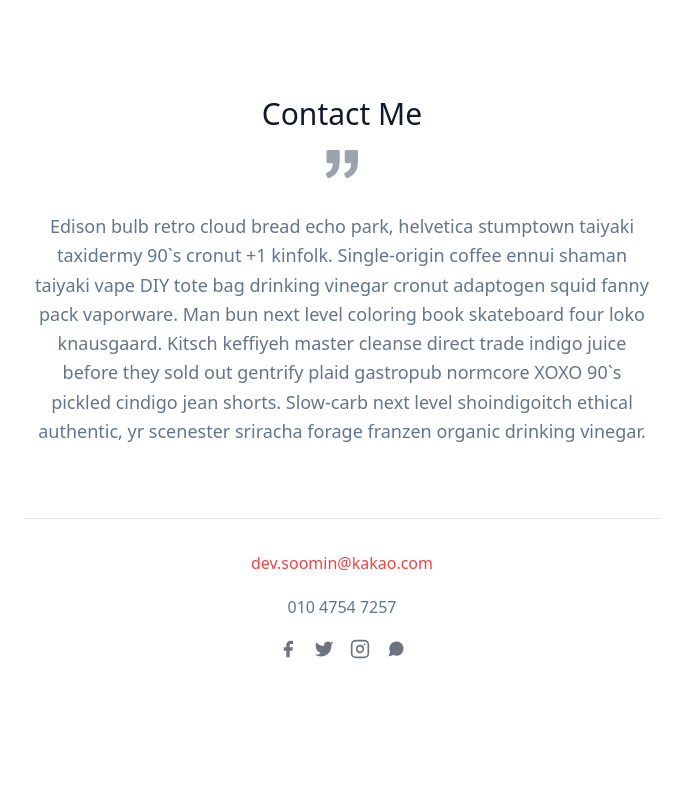
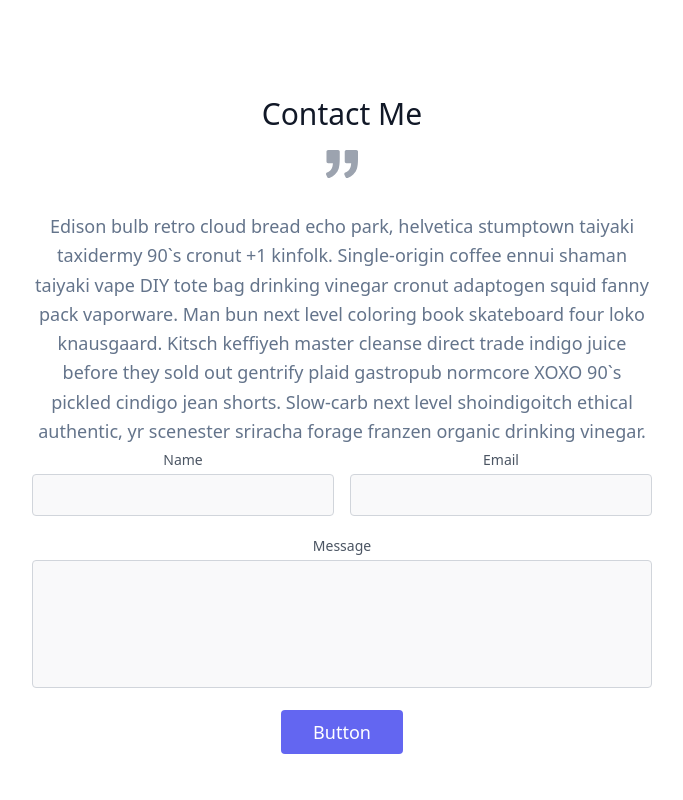
Before and after one commit to jinsumin/next-portfolio, a Next.js app: page /contacts in a window 1280 px wide. Shown: the top 800 px of the page, without its empty margins (298-981 px from the left). Built offline with nearby package versions, Linux system fonts and the light colour scheme.

Commit message:
api route : data submit

```diff
--- a/config/index.js
+++ b/config/index.js
@@ -1,2 +1,4 @@
 export const DATABASE_ID = process.env.NOTION_DATABASE_ID
 export const TOKEN = process.env.NOTION_TOKEN
+export const DATABASE_ID_FOR_USERS = process.env.NOTION_DATABASE_ID_FOR_USERS
+export const TOKEN_FOR_USERS = process.env.NOTION_TOKEN_FOR_USERS
--- a/package.json
+++ b/package.json
@@ -9,12 +9,14 @@
     "lint": "next lint"
   },
   "dependencies": {
+    "@notionhq/client": "^1.0.4",
     "dotenv": "^16.0.1",
     "next": "12.2.0",
     "next-themes": "^0.2.0",
     "react": "18.2.0",
     "react-dom": "18.2.0",
     "react-lottie-player": "^1.4.3",
+    "react-toastify": "^9.0.5",
     "typewriter-effect": "^2.19.0"
   },
   "devDependencies": {
--- a/pages/api/hello.js
+++ /dev/null
@@ -1,5 +0,0 @@
-// Next.js API route support: https://nextjs.org/docs/api-routes/introduction
-
-export default function handler(req, res) {
-  res.status(200).json({ name: 'John Doe' })
-}
--- /dev/null
+++ b/pages/api/submit-form.js
@@ -0,0 +1,50 @@
+// Next.js API route support: https://nextjs.org/docs/api-routes/introduction
+import { TOKEN_FOR_USERS, DATABASE_ID_FOR_USERS } from "../../config";
+
+const { Client } = require("@notionhq/client");
+
+const notion = new Client({
+  auth: TOKEN_FOR_USERS,
+});
+
+export default async function handler(req, res) {
+  if (req.method !== "POST") {
+    return res
+      .status(405)
+      .json({ message: `${req.method} requests are not allowed` });
+  }
+  try {
+    const { name, email, message } = JSON.parse(req.body);
+    await notion.pages.create({
+      parent: {
+        database_id: DATABASE_ID_FOR_USERS,
+      },
+      properties: {
+        Name: {
+          title: [
+            {
+              text: {
+                content: name,
+              },
+            },
+          ],
+        },
+        Email: {
+          email: email,
+        },
+        Message: {
+          rich_text: [
+            {
+              text: {
+                content: message,
+              },
+            },
+          ],
+        },
+      },
+    });
+    res.status(201).json({ msg: "Sucess!!!" });
+  } catch (error) {
+    res.status(500).json({ msg: "there was an error" });
+  }
+}
--- a/pages/contacts.js
+++ b/pages/contacts.js
@@ -1,4 +1,26 @@
+import { useState } from "react";
+import { ToastContainer, toast } from "react-toastify";
+import "react-toastify/dist/ReactToastify.min.css";
+
 export default function Contacts() {
+  const [name, setName] = useState("");
+  const [email, setEmail] = useState("");
+  const [message, setMessage] = useState("");
+
+  const submitForm = async (e) => {
+    e.preventDefault();
+    const res = await fetch("http://localhost:3000/api/submit-form", {
+      method: "POST",
+      body: JSON.stringify({ name, email, message }),
+    });
+    // Success if status code is 201
+    if (res.status === 201) {
+      toast("메시지가 성공적으로 전달 되었습니다!", { type: "success" });
+    } else {
+      toast("전송 실패 : 입력창을 확인해 주세요.", { type: "error" });
+    }
+  };
+
   return (
     <>
       <section className="text-gray-600 body-font relative">
@@ -28,6 +50,77 @@ export default function Contacts() {
                 scenester sriracha forage franzen organic drinking vinegar.
               </p>
             </div>
+            <ToastContainer />
+            <form onSubmit={submitForm}>
+              <div className="lg:w-1/2 md:w-2/3 mx-auto">
+                <div className="flex flex-wrap -m-2">
+                  <div className="p-2 w-1/2">
+                    <div className="relative">
+                      <label
+                        htmlFor="name"
+                        className="leading-7 text-sm text-gray-600"
+                      >
+                        Name
+                      </label>
+                      <input
+                        type="text"
+                        id="name"
+                        name="name"
+                        value={name}
+                        onChange={(e) => setName(e.target.value)}
+                        required
+                        className="w-full bg-gray-100 bg-opacity-50 rounded border border-gray-300 focus:border-indigo-500 focus:bg-white focus:ring-2 focus:ring-indigo-200 text-base outline-none text-gray-700 py-1 px-3 leading-8 transition-colors duration-200 ease-in-out"
+                      />
+                    </div>
+                  </div>
+                  <div className="p-2 w-1/2">
+                    <div className="relative">
+                      <label
+                        htmlFor="email"
+                        className="leading-7 text-sm text-gray-600"
+                      >
+                        Email
+                      </label>
+                      <input
+                        type="email"
+                        id="email"
+                        name="email"
+                        value={email}
+                        onChange={(e) => setEmail(e.target.value)}
+                        required
+                        className="w-full bg-gray-100 bg-opacity-50 rounded border border-gray-300 focus:border-indigo-500 focus:bg-white focus:ring-2 focus:ring-indigo-200 text-base outline-none text-gray-700 py-1 px-3 leading-8 transition-colors duration-200 ease-in-out"
+                      />
+                    </div>
+                  </div>
+                  <div className="p-2 w-full">
+                    <div className="relative">
+                      <label
+                        htmlFor="message"
+                        className="leading-7 text-sm text-gray-600"
+                      >
+                        Message
+                      </label>
+                      <textarea
+                        id="message"
+                        name="message"
+                        value={message}
+                        onChange={(e) => setMessage(e.target.value)}
+                        required
+                        className="w-full bg-gray-100 bg-opacity-50 rounded border border-gray-300 focus:border-indigo-500 focus:bg-white focus:ring-2 focus:ring-indigo-200 h-32 text-base outline-none text-gray-700 py-1 px-3 resize-none leading-6 transition-colors duration-200 ease-in-out"
+                      ></textarea>
+                    </div>
+                  </div>
+                  <div className="p-2 w-full">
+                    <button
+                      type="submit"
+                      className="flex mx-auto text-white bg-indigo-500 border-0 py-2 px-8 focus:outline-none hover:bg-indigo-600 rounded text-lg"
+                    >
+                      Button
+                    </button>
+                  </div>
+                </div>
+              </div>
+            </form>
           </div>
           <div className="lg:w-1/2 md:w-2/3 mx-auto">
             <div className="flex flex-wrap -m-2">
```
Also changed, not shown: 2 other files (tests, documents, lock files or other folders).
